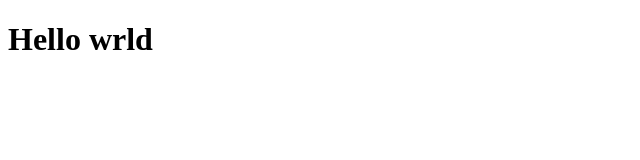
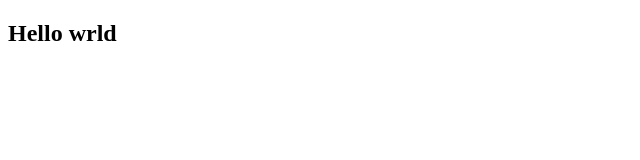
Before and after one commit to Faruq-Hameed/Abdul-Repo, a plain HTML site: page FolderD/index.html in a window 1280 px wide. Shown: the whole page, without its empty margins (0-640 px from the left). Drawn offline with Linux system fonts and the light colour scheme.

Commit message:
Update index.html

```diff
--- a/FolderD/index.html
+++ b/FolderD/index.html
@@ -6,6 +6,6 @@
     <title>Document</title>
 </head>
 <body>
-    <h1>Hello wrld</h1>
+    <h2>Hello wrld</h3>
 </body>
 </html>
```
